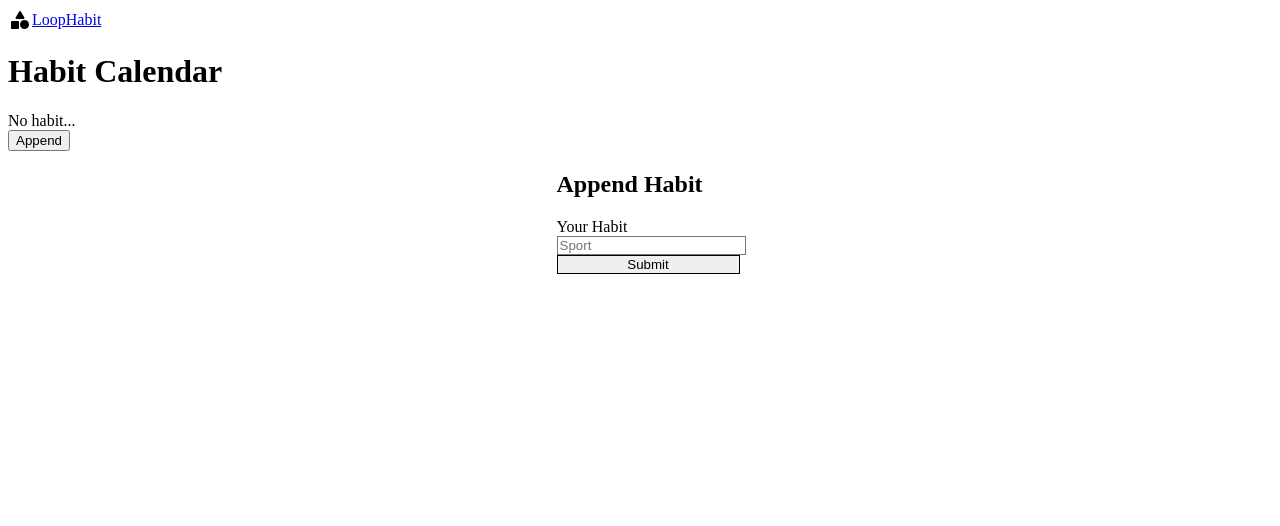
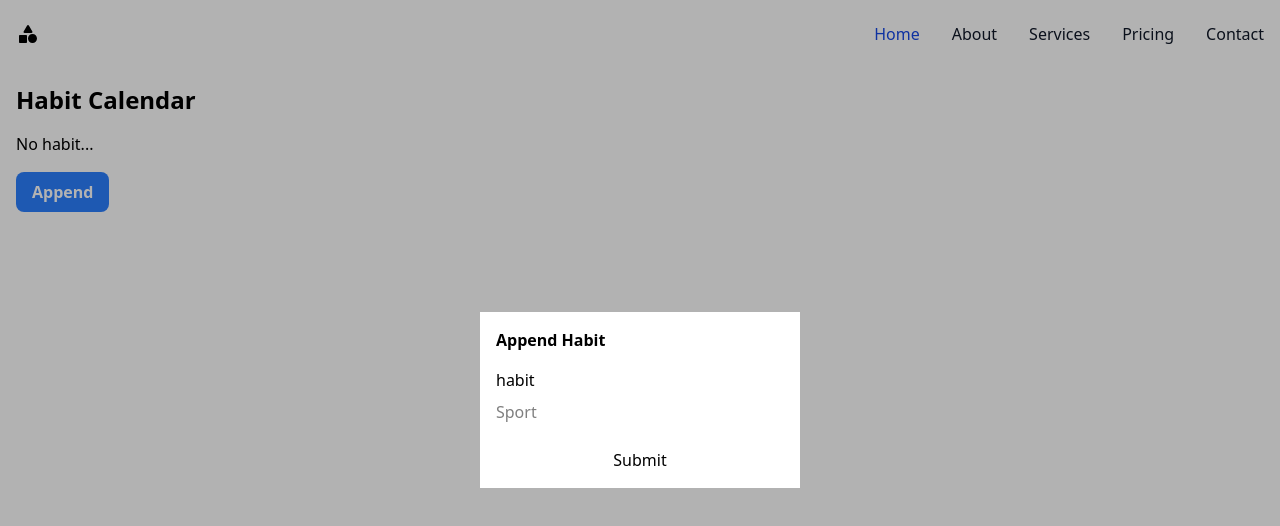
Before and after one commit to koderhun/loophabit, a Next.js app: page / in a window 1280 px wide. Both pictures are taken after a click on the button "Append". Shown: the top 526 px of the page. Built offline with nearby package versions, Linux system fonts and the light colour scheme.

Commit message:
remove flowbite

```diff
--- a/app/globals.css
+++ b/app/globals.css
@@ -1,6 +1,4 @@
-@tailwind base;
-@tailwind components;
-@tailwind utilities;
+@import "tailwindcss";
 
 :root {
   --my-max-width: 1500px;
--- a/components/AppendForm/AppendForm.tsx
+++ b/components/AppendForm/AppendForm.tsx
@@ -1,6 +1,5 @@
 'use client'
 import React from 'react'
-import {Button, Label, TextInput} from 'flowbite-react'
 import {useForm} from 'react-hook-form'
 import {useLogicStore} from '@/store'
 
@@ -32,23 +31,14 @@ export const AppendForm = ({closeModal}: Props) => {
       onSubmit={handleSubmit(onSubmit)}
       className="flex flex-col gap-6">
       <div>
-        <div className="mb-2 block">
-          <Label
-            htmlFor="habit"
-            value="Your Habit"
-          />
-        </div>
-        <TextInput
+        <div className="mb-2 block">habit</div>
+        <input
           {...register('habit', {required: true})}
           type="text"
           placeholder="Sport"
         />
       </div>
-      <Button
-        className=""
-        type="submit">
-        Submit
-      </Button>
+      <button type="submit">Submit</button>
     </form>
   )
 }
--- a/components/Header/Header.tsx
+++ b/components/Header/Header.tsx
@@ -2,15 +2,14 @@
 import React from 'react'
 import Image from 'next/image'
 import {path} from '@/store'
-import {Navbar} from 'flowbite-react'
 
 export const Header: React.FC = () => {
   return (
-    <Navbar
-      fluid
-      rounded
-      className="shadow-md sm:shadow-lg">
-      <Navbar.Brand href="/">
+    <nav className="border-gray-200 bg-white dark:bg-gray-900">
+      <div className="mx-auto flex max-w-screen-xl flex-wrap items-center justify-between p-4">
+        <a
+          href="/"
+          className="flex items-center space-x-3 rtl:space-x-reverse">
           <Image
             width={24}
             height={24}
@@ -18,16 +17,91 @@ export const Header: React.FC = () => {
             className="mr-3 h-6 sm:h-9"
             alt="Logo"
           />
-        <span className="self-center text-xl font-semibold whitespace-nowrap dark:text-white">
-          LoopHabit
-        </span>
-      </Navbar.Brand>
-      {/* <Navbar.Toggle />
-      <Navbar.Collapse>
-        <Navbar.Link href="/" active>
+        </a>
+        <button
+          data-collapse-toggle="navbar-default"
+          type="button"
+          className="inline-flex h-10 w-10 items-center justify-center rounded-lg p-2 text-sm
+            text-gray-500 hover:bg-gray-100 focus:ring-2 focus:ring-gray-200
+            focus:outline-none md:hidden dark:text-gray-400 dark:hover:bg-gray-700
+            dark:focus:ring-gray-600"
+          aria-controls="navbar-default"
+          aria-expanded="false">
+          <span className="sr-only">Open main menu</span>
+          <svg
+            className="h-5 w-5"
+            aria-hidden="true"
+            xmlns="http://www.w3.org/2000/svg"
+            fill="none"
+            viewBox="0 0 17 14">
+            <path
+              stroke="currentColor"
+              stroke-linecap="round"
+              stroke-linejoin="round"
+              stroke-width="2"
+              d="M1 1h15M1 7h15M1 13h15"
+            />
+          </svg>
+        </button>
+        <div
+          className="hidden w-full md:block md:w-auto"
+          id="navbar-default">
+          <ul
+            className="mt-4 flex flex-col rounded-lg border border-gray-100 bg-gray-50 p-4 font-medium
+              md:mt-0 md:flex-row md:space-x-8 md:border-0 md:bg-white md:p-0
+              rtl:space-x-reverse dark:border-gray-700 dark:bg-gray-800 md:dark:bg-gray-900">
+            <li>
+              <a
+                href="#"
+                className="block rounded-sm bg-blue-700 px-3 py-2 text-white md:bg-transparent md:p-0
+                  md:text-blue-700 dark:text-white md:dark:text-blue-500"
+                aria-current="page">
                 Home
-        </Navbar.Link>
-      </Navbar.Collapse> */}
-    </Navbar>
+              </a>
+            </li>
+            <li>
+              <a
+                href="#"
+                className="block rounded-sm px-3 py-2 text-gray-900 hover:bg-gray-100 md:border-0 md:p-0
+                  md:hover:bg-transparent md:hover:text-blue-700 dark:text-white
+                  dark:hover:bg-gray-700 dark:hover:text-white md:dark:hover:bg-transparent
+                  md:dark:hover:text-blue-500">
+                About
+              </a>
+            </li>
+            <li>
+              <a
+                href="#"
+                className="block rounded-sm px-3 py-2 text-gray-900 hover:bg-gray-100 md:border-0 md:p-0
+                  md:hover:bg-transparent md:hover:text-blue-700 dark:text-white
+                  dark:hover:bg-gray-700 dark:hover:text-white md:dark:hover:bg-transparent
+                  md:dark:hover:text-blue-500">
+                Services
+              </a>
+            </li>
+            <li>
+              <a
+                href="#"
+                className="block rounded-sm px-3 py-2 text-gray-900 hover:bg-gray-100 md:border-0 md:p-0
+                  md:hover:bg-transparent md:hover:text-blue-700 dark:text-white
+                  dark:hover:bg-gray-700 dark:hover:text-white md:dark:hover:bg-transparent
+                  md:dark:hover:text-blue-500">
+                Pricing
+              </a>
+            </li>
+            <li>
+              <a
+                href="#"
+                className="block rounded-sm px-3 py-2 text-gray-900 hover:bg-gray-100 md:border-0 md:p-0
+                  md:hover:bg-transparent md:hover:text-blue-700 dark:text-white
+                  dark:hover:bg-gray-700 dark:hover:text-white md:dark:hover:bg-transparent
+                  md:dark:hover:text-blue-500">
+                Contact
+              </a>
+            </li>
+          </ul>
+        </div>
+      </div>
+    </nav>
   )
 }
--- a/package.json
+++ b/package.json
@@ -29,7 +29,6 @@
     "@typescript-eslint/parser": "^8.24.1",
     "@vite-pwa/assets-generator": "^0.2.6",
     "autoprefixer": "^10.4.20",
-    "flowbite-react": "^0.10.2",
     "next-pwa": "^5.6.0",
     "postcss": "^8.5.3",
     "prettier": "^3.5.1",
--- a/tailwind.config.ts
+++ b/tailwind.config.ts
@@ -1,18 +1,11 @@
-const flowbite = require("flowbite-react/tailwind");
-
 /** @type {import('tailwindcss').Config} */
 module.exports = {
   content: [
-    "./app/**/*.{js,ts,jsx,tsx,mdx}",
-    "./pages/**/*.{js,ts,jsx,tsx,mdx}",
-    "./components/**/*.{js,ts,jsx,tsx,mdx}",
-
-    flowbite.content()
-  ],
-  plugins: [
-    flowbite.plugin()
+    './app/**/*.{js,ts,jsx,tsx,mdx}',
+    './pages/**/*.{js,ts,jsx,tsx,mdx}',
+    './components/**/*.{js,ts,jsx,tsx,mdx}',
   ],
   theme: {
     extend: {},
   },
-};
+}
```
Also changed, not shown: 1 other file (tests, documents, lock files or other folders). Lines whose indentation alone changed are shown as unchanged.
